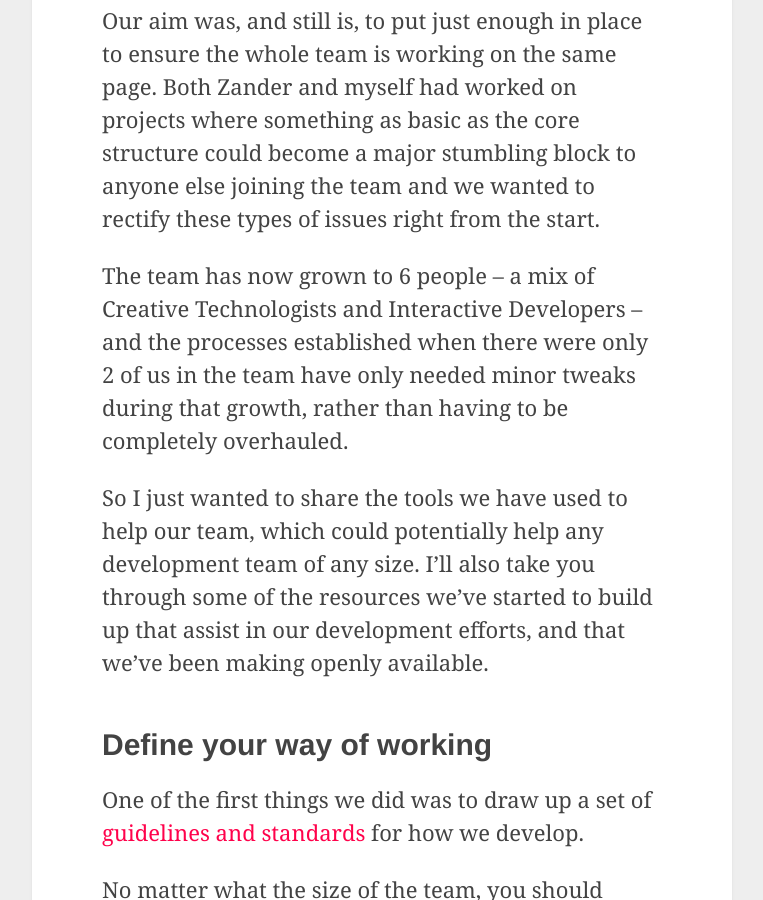
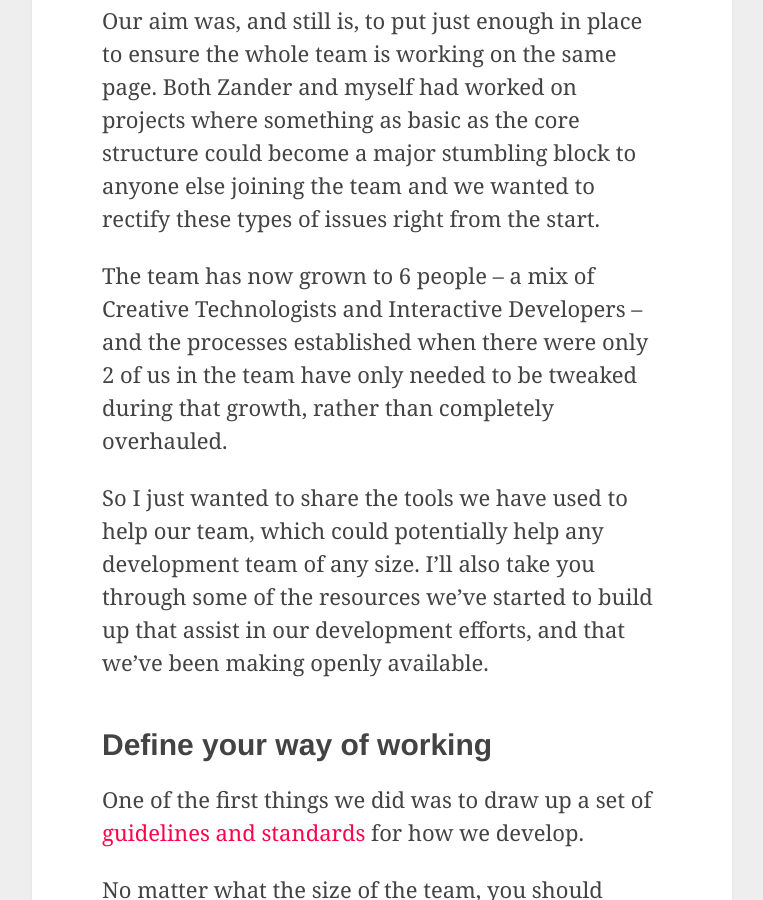
Before and after one commit to tmwagency/labs-blog, a Jekyll site: the page built from _posts/2013-12-19-structuring-team-development.md, in a window 1280 px wide and 900 px high, scrolled down 1057 px. Shown: the whole window, without its empty margins (258-1021 px from the left). Built offline with Jekyll 4.4.1, drawn with Linux system fonts in a browser that asks for light colours; some web fonts are replaced; Markdown is read by kramdown in place of the engine named in the settings; a script that is not in the unit is left out; comment, search, counter and statistics services are not loaded.

Commit message:
more slight editing changes

```diff
--- a/_posts/2013-12-19-structuring-team-development.md
+++ b/_posts/2013-12-19-structuring-team-development.md
@@ -18,7 +18,7 @@ I was shocked that such a large agency had none of this in place, but it gave us
 
 Our aim was, and still is, to put just enough in place to ensure the whole team is working on the same page. Both Zander and myself had worked on projects where something as basic as the core structure could become a major stumbling block to anyone else joining the team and we wanted to rectify these types of issues right from the start.
 
-The team has now grown to 6 people – a mix of Creative Technologists and Interactive Developers – and the processes established when there were only 2 of us in the team have only needed minor tweaks during that growth, rather than having to be completely overhauled.
+The team has now grown to 6 people – a mix of Creative Technologists and Interactive Developers – and the processes established when there were only 2 of us in the team have only needed to be tweaked during that growth, rather than completely overhauled.
 
 So I just wanted to share the tools we have used to help our team, which could potentially help any development team of any size. I'll also take you through some of the resources we've started to build up that assist in our development efforts, and that we've been making openly available.
 
```
